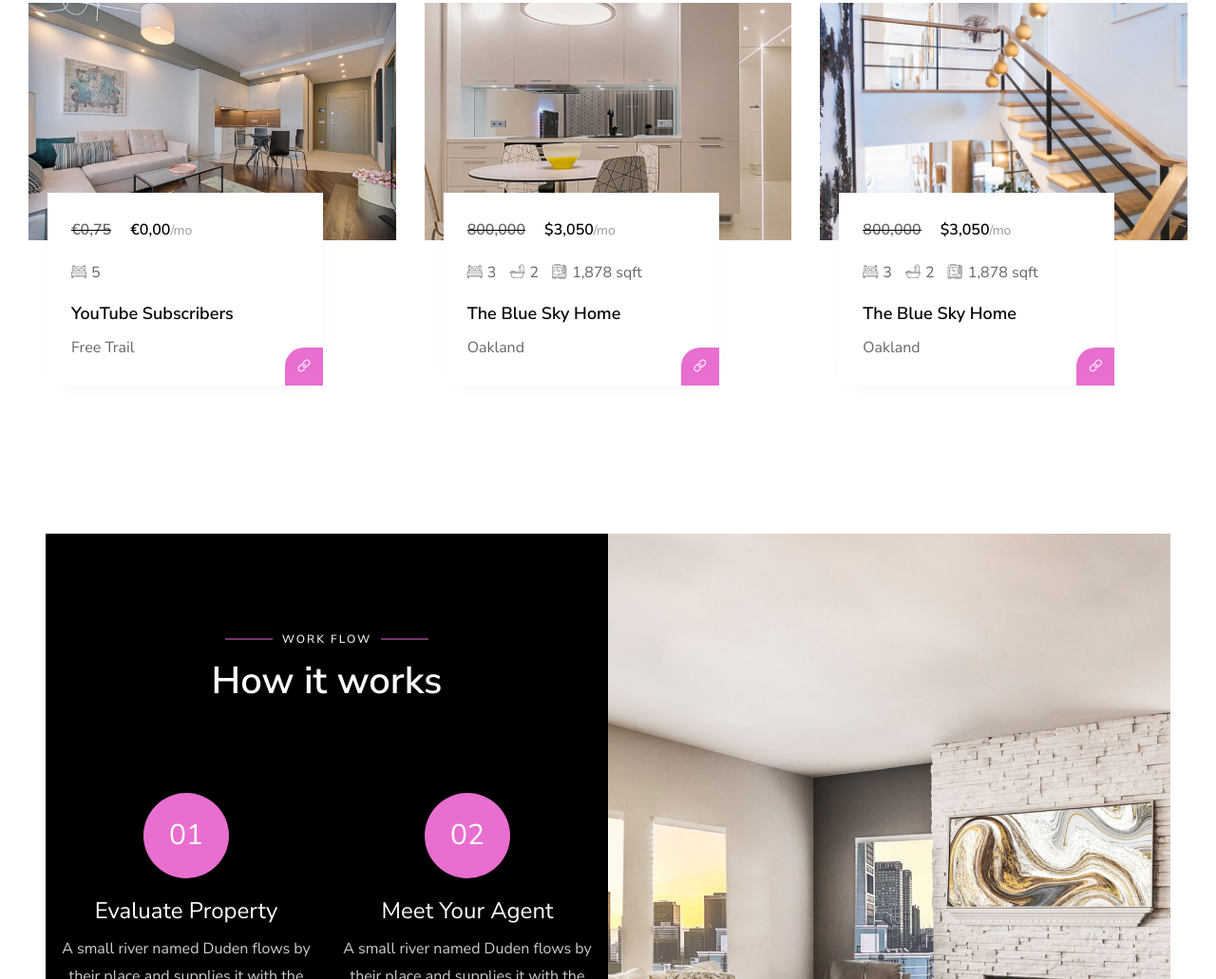
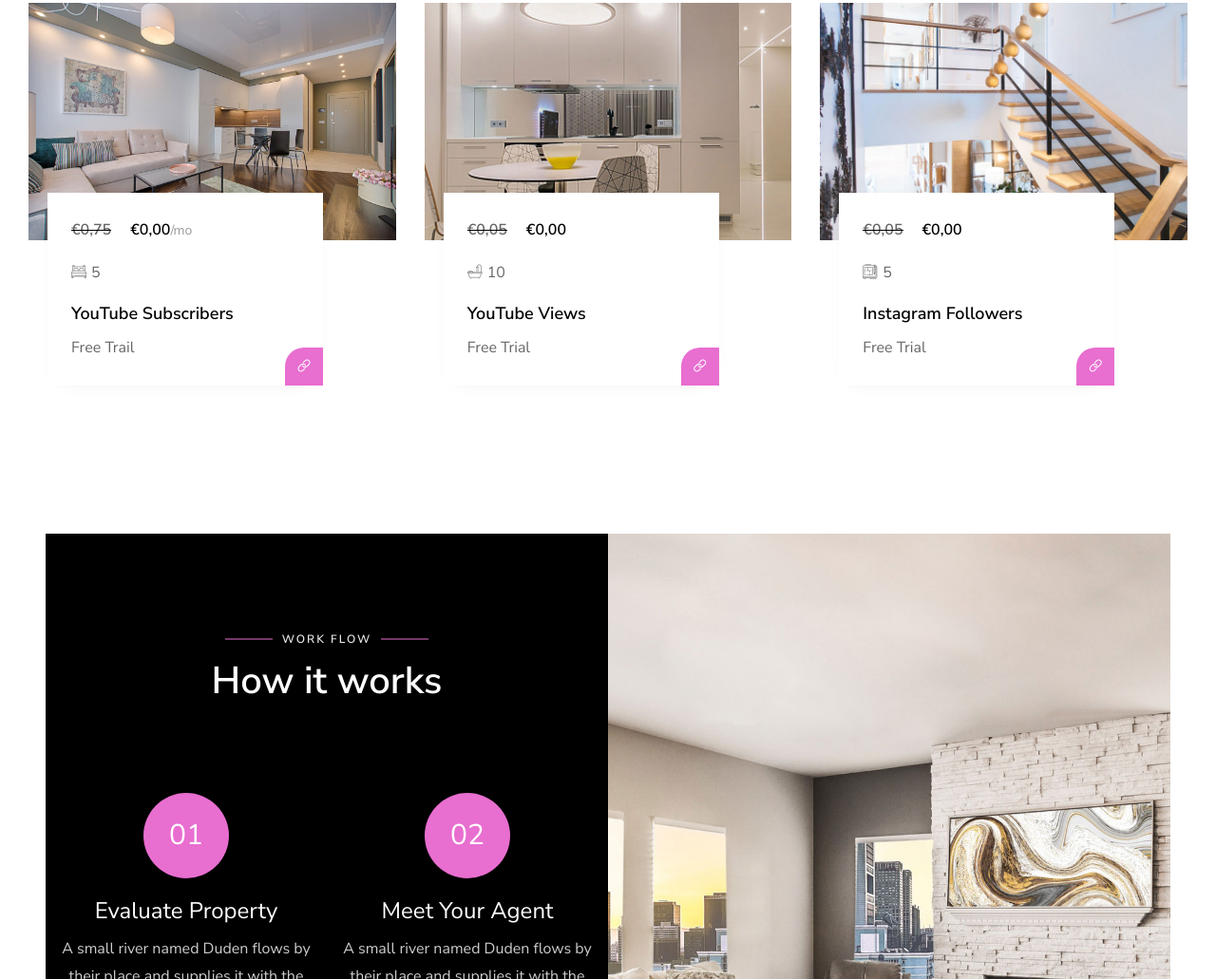
Before and after one commit to SkyAcademy/launchbooster, a plain HTML site: page index.html in a window 1280 px wide. Shown: the part 1614-2645 px from the top of the page at 95% size. Drawn offline with Linux system fonts and the light colour scheme; some packages are replaced by stand-ins of ours; no server answers; files whose address does not match are found by name.

Commit message:
Update index.html

```diff
--- a/index.html
+++ b/index.html
@@ -158,14 +158,12 @@
         		<div class="property-wrap ftco-animate">
         			<a href="#" class="img" style="background-image: url(images/work-2.jpg);"></a>
         			<div class="text">
-        				<p class="price"><span class="old-price">800,000</span><span class="orig-price">$3,050<small>/mo</small></span></p>
+        				<p class="price"><span class="old-price">€0,05</span><span class="orig-price">€0,00</span></p>
         				<ul class="property_list">
-        					<li><span class="flaticon-bed"></span>3</li>
-        					<li><span class="flaticon-bathtub"></span>2</li>
-        					<li><span class="flaticon-floor-plan"></span>1,878 sqft</li>
+						<li><span class="flaticon-bathtub"></span>10</li>
         				</ul>
-        				<h3><a href="#">The Blue Sky Home</a></h3>
-        				<span class="location">Oakland</span>
+        				<h3><a href="#">YouTube Views</a></h3>
+        				<span class="location">Free Trial</span>
         				<a href="#" class="d-flex align-items-center justify-content-center btn-custom">
         					<span class="ion-ios-link"></span>
         				</a>
@@ -176,14 +174,12 @@
         		<div class="property-wrap ftco-animate">
         			<a href="#" class="img" style="background-image: url(images/work-3.jpg);"></a>
         			<div class="text">
-        				<p class="price"><span class="old-price">800,000</span><span class="orig-price">$3,050<small>/mo</small></span></p>
+        				<p class="price"><span class="old-price">€0,05</span><span class="orig-price">€0,00</span></p>
         				<ul class="property_list">
-        					<li><span class="flaticon-bed"></span>3</li>
-        					<li><span class="flaticon-bathtub"></span>2</li>
-        					<li><span class="flaticon-floor-plan"></span>1,878 sqft</li>
+        					<li><span class="flaticon-floor-plan"></span>5</li>
         				</ul>
-        				<h3><a href="#">The Blue Sky Home</a></h3>
-        				<span class="location">Oakland</span>
+        				<h3><a href="#">Instagram Followers</a></h3>
+        				<span class="location">Free Trial</span>
         				<a href="#" class="d-flex align-items-center justify-content-center btn-custom">
         					<span class="ion-ios-link"></span>
         				</a>
```
